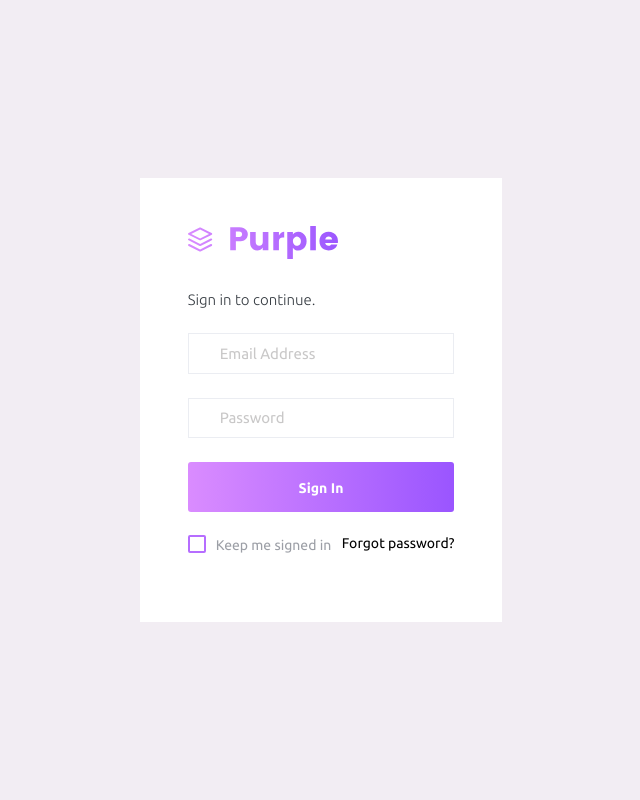
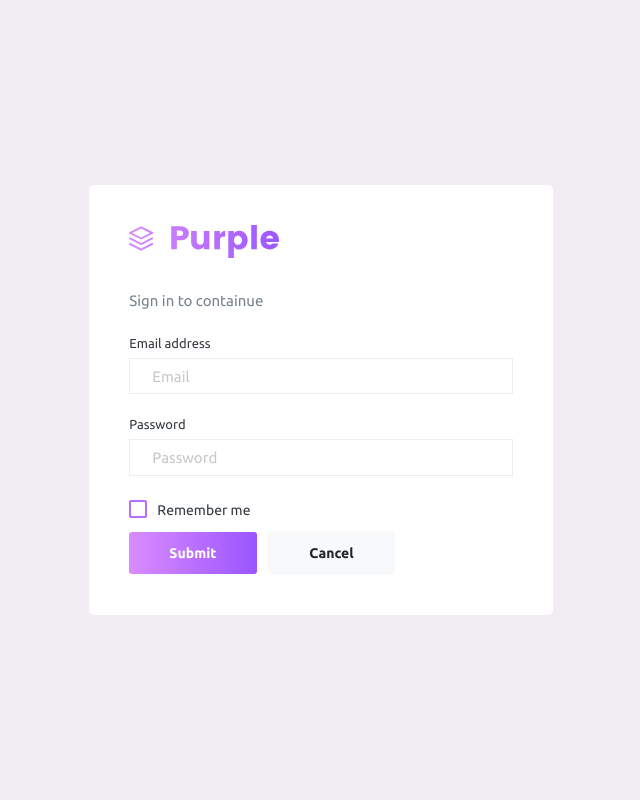
Before and after one commit to VenuxAK/Updated-eCommerceOnlineShop-PHP, a PHP site: page /admin/login in a window 1280 px wide. Shown: the whole page, without its empty margins (299-939 px from the left). Run offline with PHP 8.4, Linux system fonts and the light colour scheme; some libraries are stand-ins or nearby versions.

Commit message:
Make admin panel authentication

```diff
--- a/controllers/AuthController.php
+++ b/controllers/AuthController.php
@@ -2,6 +2,7 @@
 
 class AuthController
 {
+    // Clients Side Authentication
     public static function login()
     {
         view("login");
@@ -12,10 +13,76 @@ class AuthController
     }
     public static function logout()
     {
+        session_start();
+        unset($_SESSION["name"]);
+        unset($_SESSION["email"]);
+        unset($_SESSION["is_logged_in"]);
+        redirect("/login");
+    }
 
-    }
+    // Admin Panel Authentication
     public static function adminLogin()
     {
-        view("admin/login");
+        if(isset($_SESSION["is_admin_logged_in"]))
+        {
+            redirect("/admin/dashboard");
+        }
+        $errorMsg = null;
+        $emailErr = null;
+        $passwordErr = null;
+        if(Request::METHOD() === "POST")
+        {
+            $email = escape(request("email"));
+            $password = escape(request("password"));
+
+            if(empty($email) || empty($password))
+            {
+                if(empty($email))
+                {
+                    $emailErr = "Email address is required!";
+                }
+                if(empty($password))
+                {
+                    $passwordErr = "Password is required!";
+                }
+            } else {
+                if(!validateEmail($email))
+                {
+                    $emailErr = "Invalid email format!";
+                } else {
+                    $user = App::get("db")->query("
+                        SELECT * FROM admins WHERE email='$email' AND role=1
+                    ")->getOne();
+                    if($user)
+                    {
+                        if(password_verify($password,$user->password))
+                        {
+                            $_SESSION["username"] = $user->name;
+                            $_SESSION["email"] = $user->email;
+                            $_SESSION["is_admin_logged_in"] = time();
+                            redirect("/admin/dashboard");
+                        } else {
+                            $errorMsg = "Wrong Credentials!";
+                        }
+                    } else {
+                        $errorMsg = "Wrong Credentials!";
+                    }
+                }
+            }
+
+        }
+        view("admin/login", [
+            "errorMsg" => $errorMsg,
+            "emailErr" => $emailErr,
+            "passwordErr" => $passwordErr
+        ]);
+    }
+    public static function adminLogout()
+    {
+        session_start();
+        unset($_SESSION["name"]);
+        unset($_SESSION["email"]);
+        unset($_SESSION["is_admin_logged_in"]);
+        redirect("/admin/login");
     }
 }
--- a/core/Helpers.php
+++ b/core/Helpers.php
@@ -21,3 +21,24 @@ function redirect($view)
 {
     return header("Location: $view");
 }
+
+function request($name)
+{
+    if(Request::METHOD() === "GET")
+    {
+        return $_GET[$name];
+    }
+    if(Request::METHOD() === "POST")
+    {
+        return $_POST[$name];
+    }
+}
+
+function validateEmail($email)
+{
+    if(filter_var($email, FILTER_VALIDATE_EMAIL)) {
+        return true;
+    } else {
+        return false;
+    }
+}
--- a/core/Router/Routes.php
+++ b/core/Router/Routes.php
@@ -22,9 +22,10 @@ Route::post("register", [AuthController::class, "register"]);
 // Admin Panel Authentication
 Route::get("admin/login", [AuthController::class, "adminLogin"]);
 Route::post("admin/login", [AuthController::class, "adminLogin"]);
-
+Route::get("admin/logout", [AuthController::class, "adminLogout"]);
 
 // Admin Panel
+Route::get("admin", [AdminPagesController::class, "adminView"]);
 Route::get("admin/dashboard", [AdminPagesController::class, "dashboardView"]);
 Route::get("admin/profile", [AdminPagesController::class, "adminProfile"]);
 Route::get("admin/users-admin", [AdminPagesController::class, "usersAdminView"]);
--- a/core/bootstrap.php
+++ b/core/bootstrap.php
@@ -1,5 +1,6 @@
 <?php
 
+session_start();
 require "core/Helpers.php";
 require "core/ServiceContainer.php";
 
--- a/views/admin/components/Navbar.php
+++ b/views/admin/components/Navbar.php
@@ -26,7 +26,9 @@
                         <span class="availability-status online"></span>
                     </div>
                     <div class="nav-profile-text">
-                        <p class="mb-1 text-black">David Greymaax</p>
+                        <p class="mb-1 text-black">
+                            <?= $_SESSION["username"] ?>
+                        </p>
                     </div>
                 </a>
                 <div class="dropdown-menu navbar-dropdown" aria-labelledby="profileDropdown">
--- a/views/admin/components/auth/AdminLogin.php
+++ b/views/admin/components/auth/AdminLogin.php
@@ -1,34 +1,59 @@
 <div class="container-fluid page-body-wrapper full-page-wrapper">
     <div class="content-wrapper d-flex align-items-center auth">
         <div class="row w-100">
-            <div class="col-lg-4 mx-auto">
-                <div class="auth-form-light text-left p-5">
+            <div class="col-lg-5 col-md-6 col-sm-8 col-12 mx-auto">
+                <div class="card">
+                    <div class="card-body">
                         <div class="brand-logo">
                             <img src="<?= BASE_URL ?>/views/admin/assets/images/logo.svg">
                         </div>
-                    <h6 class="font-weight-light">Sign in to continue.</h6>
-                    <form class="pt-3">
+                        <p class="card-description">
+                            Sign in to containue
+                        </p>
+                        <p class="card-description text-danger font-weight-bolder">
+                            <?php if(isset($errorMsg)) echo $errorMsg ?>
+                        </p>
+                        <form action="/admin/login" method="POST" class="forms-sample">
                             <div class="form-group">
-                            <input type="email" class="form-control form-control-lg" id="exampleInputEmail1" placeholder="Email Address">
+                                <label for="#adminLoginEmail">Email address</label>
+                                <input type="email" name="email"
+                                       class="form-control" id="adminLoginEmail" placeholder="Email"
+                                       value="<?php if(isset($_POST['email']))  echo $_POST['email'] ?>"
+                                >
+                                <small class="d-block text-danger font-weight-bold">
+                                    <?php
+                                        if(isset($emailErr)) {
+                                            echo $emailErr;
+                                        }
+                                    ?>
+                                </small>
                             </div>
                             <div class="form-group">
-                            <input type="password" class="form-control form-control-lg" id="exampleInputPassword1" placeholder="Password">
+                                <label for="#adminLoginPassword">Password</label>
+                                <input type="password" name="password"
+                                class="form-control" id="adminLoginPassword" placeholder="Password"
+                                value="<?php if(isset($_POST['password']))  echo $_POST['password'] ?>"
+                                >
+                                <small class="d-block text-danger font-weight-bold">
+                                    <?php
+                                        if(isset($passwordErr)) {
+                                            echo $passwordErr;
+                                        }
+                                    ?>
+                                </small>
                             </div>
-                        <div class="mt-3">
-                            <button type="submit" class="btn btn-block btn-gradient-primary btn-lg font-weight-medium auth-form-btn">Sign In</button>
-                        </div>
-                        <div class="my-2 d-flex justify-content-between align-items-center">
-                            <div class="form-check">
-                                <label class="form-check-label text-muted">
+                            <div class="form-check form-check-flat form-check-primary">
+                            <label class="form-check-label">
                                 <input type="checkbox" class="form-check-input">
-                                    Keep me signed in
+                                Remember me
                             </label>
                             </div>
-                            <a href="#" class="auth-link text-black">Forgot password?</a>
-                        </div>
+                            <button type="submit" class="btn btn-gradient-primary mr-2">Submit</button>
+                            <button class="btn btn-light">Cancel</button>
                         </form>
                     </div>
                 </div>
             </div>
         </div>
     </div>
+</div>
```
Also changed, not shown: controllers/AdminPagesController.php (+19 -0 lines), views/admin/components/Sidebar.php (+6 -2 lines). Lines whose indentation alone changed are shown as unchanged.
